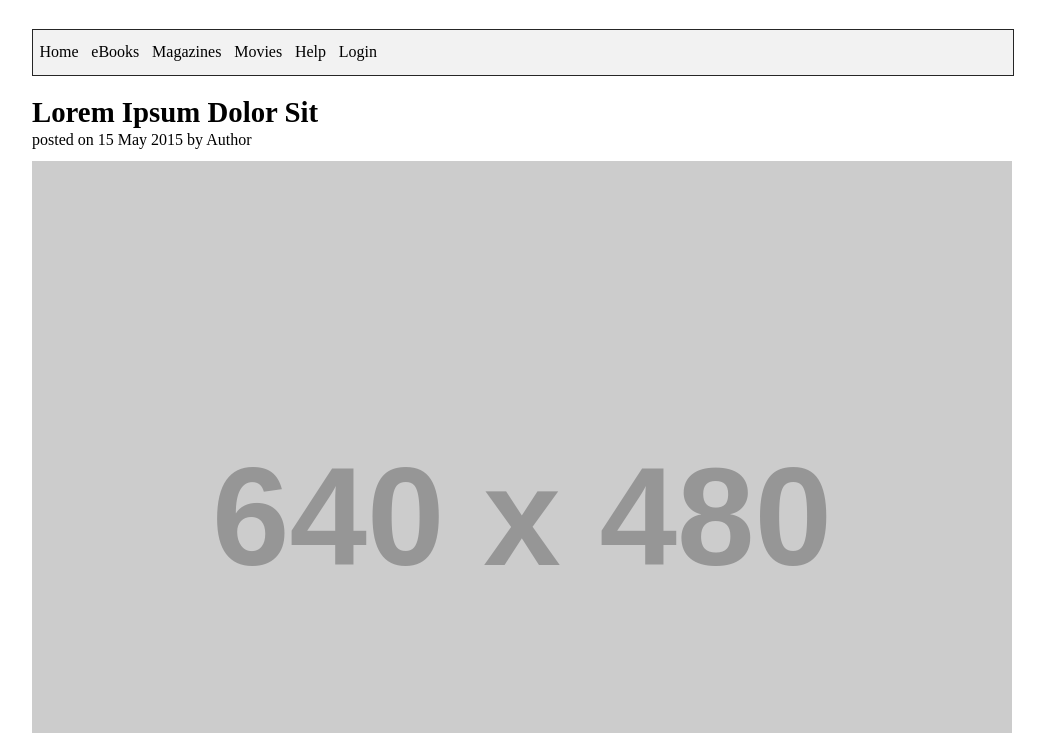
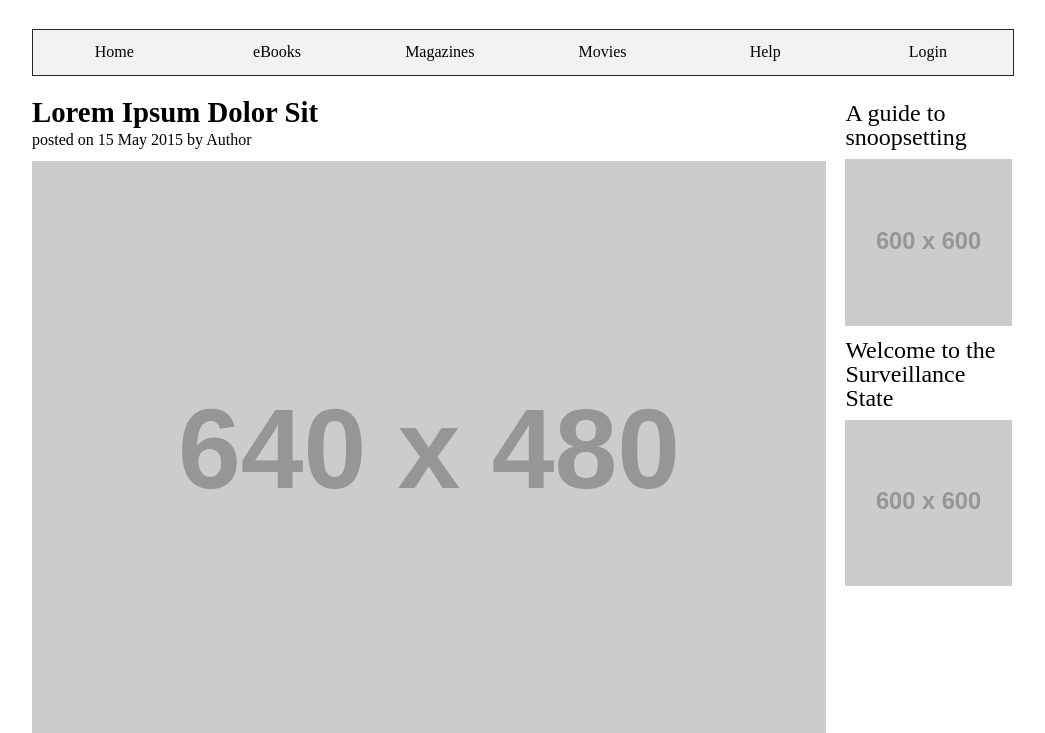
Before and after one commit to baloki/test-store, a plain HTML site: page index.html in a window 1280 px wide. Shown: the part 67-800 px from the top of the page, without its empty margins (118-1163 px from the left). Drawn offline with Linux system fonts and the light colour scheme; placeholder pictures from the web are drawn by us.

Commit message:
Added in breakpoints to handle columns
Added in breakpoint to control the column width and to show related
articles at larger breakpoints.

```diff
--- a/assets/css/_article.scss
+++ b/assets/css/_article.scss
@@ -1,4 +1,10 @@
 .article {
+  @include breakpoint($tablet) {
+    float: left;
+    margin-right: 2%;
+    width: 81%;
+  }
+
   &__image {
     height: auto;
     margin: 0.8em 0;
--- a/assets/css/_container.scss
+++ b/assets/css/_container.scss
@@ -1,4 +1,5 @@
 .page-container {
+  @include clearfix;
   margin: 0 2em;
 
   @include breakpoint($tablet) {
--- a/assets/css/_generic_styles.scss
+++ b/assets/css/_generic_styles.scss
@@ -10,7 +10,7 @@ h2 {
 }
 
 h3 {
-  font-size: 1.4em;
+  font-size: 1.5em;
 }
 
 img {
--- a/assets/css/_navigation.scss
+++ b/assets/css/_navigation.scss
@@ -26,8 +26,9 @@
     text-align: center;
 
     @include breakpoint($tablet) {
-      display: inline;
+      display: inline-block;
       float: left;
+      width: 15.3%;
     }
 
     #menu:target & {
--- a/assets/css/_related.scss
+++ b/assets/css/_related.scss
@@ -1,3 +1,13 @@
 .related {
   display: none;
+
+  @include breakpoint($tablet) {
+    display: block;
+    float: left;
+    width: 17%;
+  }
+
+  &__article__heading {
+    margin: 0.4em 0;
+  }
 }
--- a/assets/css/_settings.scss
+++ b/assets/css/_settings.scss
@@ -5,8 +5,7 @@ $menu-background: #f2f2f2;
 $menu-border: darken($menu-background, 80%);
 
 /* breakpoints */
-$tablet: 420px;
-$desktop: 720px;
+$tablet: 769px;
 
 @mixin breakpoint($size) {
   @media only screen and (min-width: $size) {
--- a/assets/css/main.scss
+++ b/assets/css/main.scss
@@ -1,12 +1,12 @@
 @import 'reset';
 @import 'settings';
 @import 'generic_styles';
-@import 'container';
 
 /* Helpers */
 @import 'clearfix';
 
 /* Components */
+@import 'container';
 @import 'header';
 @import 'navigation';
 @import 'article';
--- a/index.html
+++ b/index.html
@@ -90,7 +90,9 @@
           <img src="http://placehold.it/600x600" alt="1:1" class="related__article__image" />
         </a>
       </div>
+    </div>
 
+    <div class="page-container">
       <footer class="footer">
         <div class="social">
           <a href="#" class="social__icon-container">
```
Also changed, not shown: assets/css/main.css, 1 other file.
